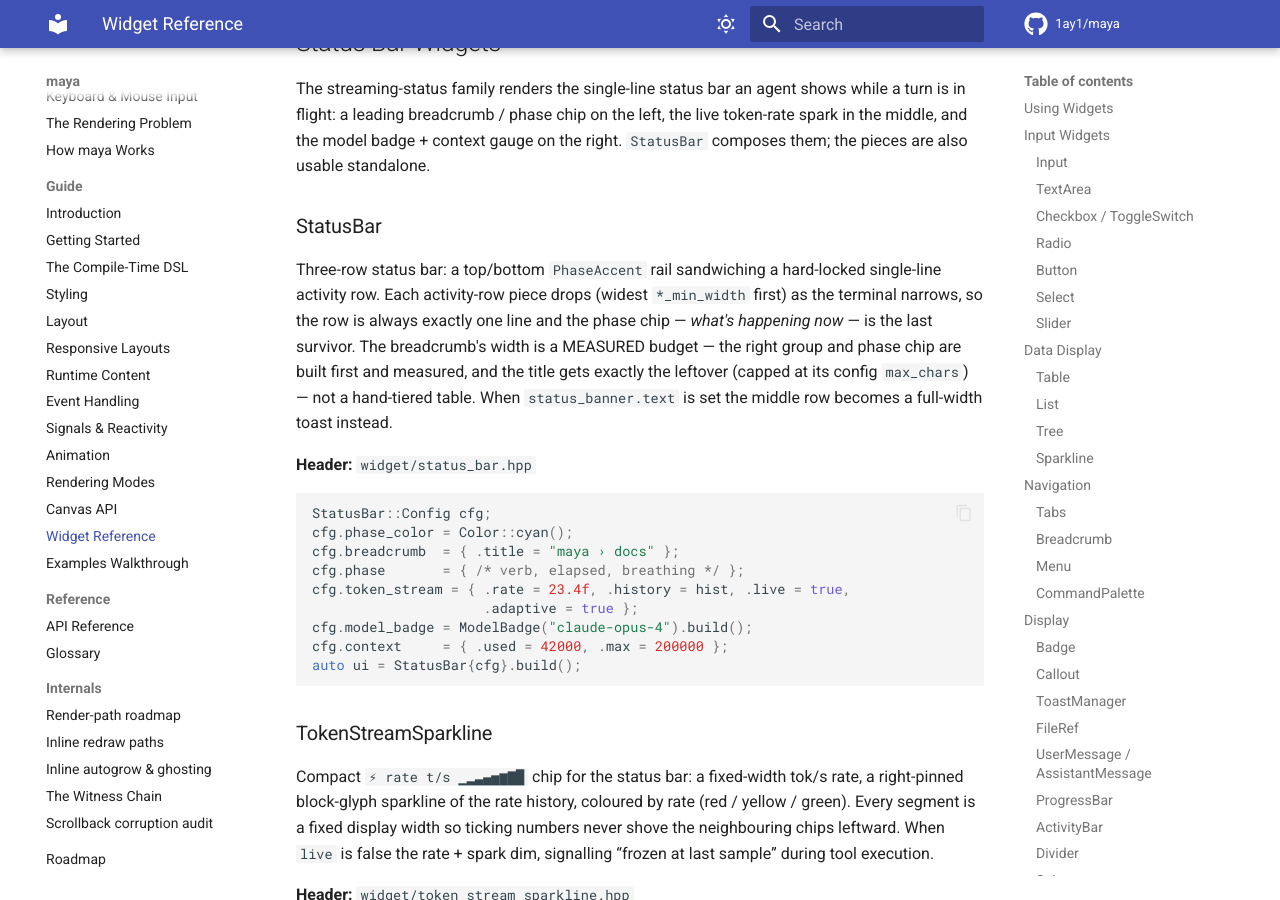
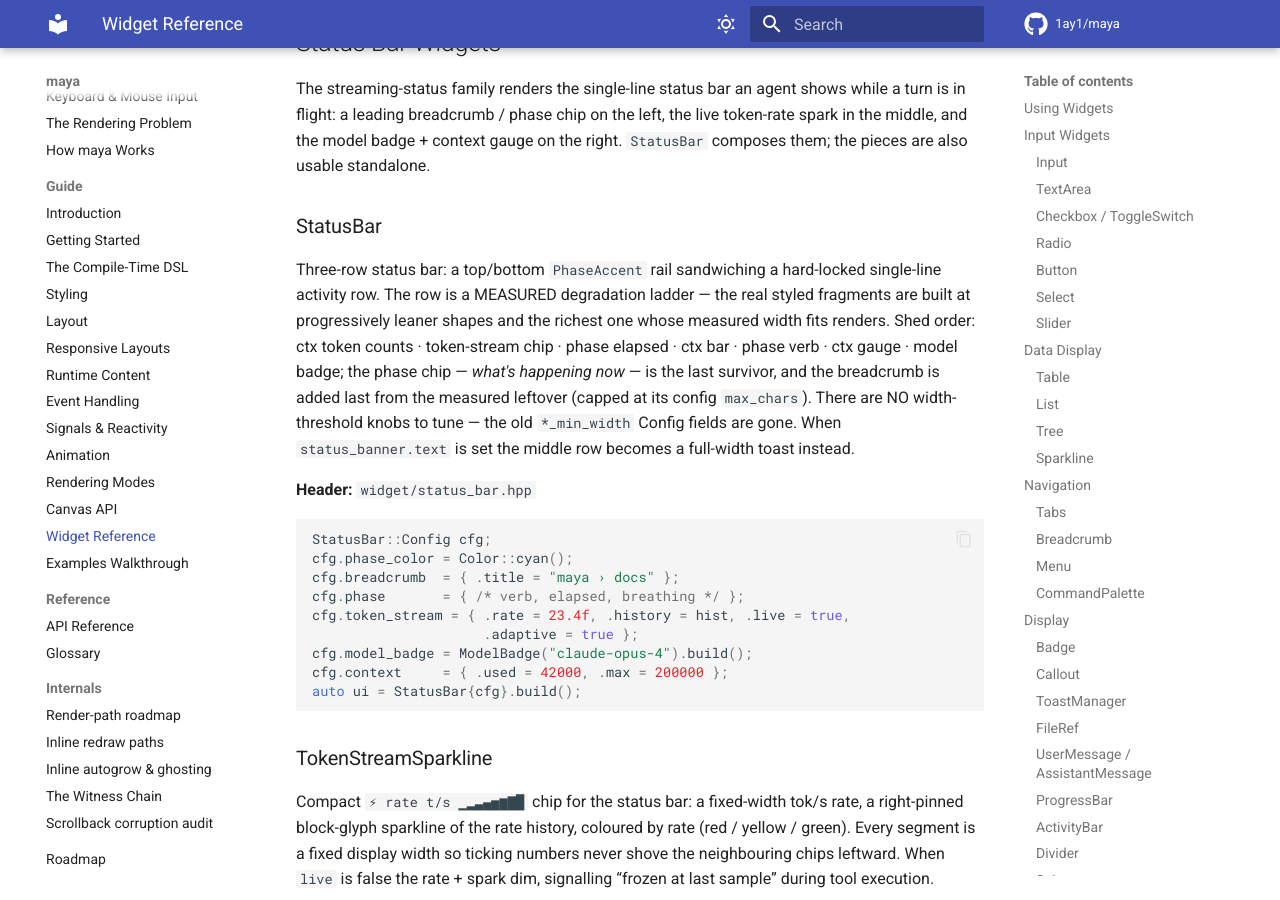
Before and after one commit to 1ay1/maya, an MkDocs documentation site: the page built from docs/13-widgets.md, in a window 1280 px wide and 900 px high, scrolled down 28751 px. Built offline with MkDocs 1.6.1 and Material for MkDocs 9.7.7, drawn with Linux system fonts in a browser that asks for light colours; comment, search, counter and statistics services are not loaded.

Commit message:
widget: no estimates left — the exempted widgets convert too (BREAKING)
The sweep's "left alone with reasons" list is now empty. Everything
that decided layout from a number that could disagree with reality —
threshold knobs, byte counts, build-time budgets — now measures.

StatusBar (BREAKING): the eight *_min_width Config knobs are GONE
(breadcrumb/token_stream/ctx_bar/ctx_tokens/ctx_gauge/model_badge/
phase_verb/phase_elapsed). The activity row is a measured degradation
ladder: the real styled fragments are built at progressively leaner
shapes and the richest one whose measured width fits renders — a
relabeled model badge or a longer verb re-decides by itself, nothing
to tune. Shed order preserved from the old knob ordering (ctx tokens →
stream chip → elapsed → ctx bar → verb → gauge → badge; phase chip
last survivor; breadcrumb added last from the measured leftover).
Hosts that set the knobs must simply delete those lines.

WelcomeScreen: the row budget read cfg.max_rows because build() ran
before the sized RenderContext existed — so fullscreen hosts had to
compute a number the layout engine already knew. The whole layout now
builds inside a component whose render sees the REAL allocated (w, h):
the definite fullscreen slot measures itself, the hint row counts its
lines at the real slot width, and max_rows remains only as the
inline-mode cap (an auto-height root genuinely cannot tell the widget
the terminal is shorter — that constraint is a host input, not an
estimate).

Byte-count width math dies (the drift class UTF-8 makes inevitable):
- bash_tool measured its command header in BYTES against a CELL budget
  (cmd.size() <= avail, suffix.size() as width) with a hand-rolled
  utf8_trunc — a CJK/emoji arg sheared the row. Now string_width +
  truncate_end, cell-exact, helper deleted.
- read_tool did the same for its path header with utf8_trim_head. Now
  string_width + truncate_start (leading …, filename survives).
- activity_indicator charged detail.size() BYTES as chrome — a
  non-ASCII detail starved the byte window. Now string_width.

input/textarea's continuation-byte scans stay: that is cursor motion
over byte buffers (exact editing logic), not width estimation. Digit
padding via .size() stays: digits are ASCII, byte == cell, exact.

Proven: status_bar ladder at 200/150/110/80/60/44/30/18 sheds exactly
in order down to the bare rail; welcome renders full in auto-height;
all eight probe suites green.

```diff
--- a/docs/13-widgets.md
+++ b/docs/13-widgets.md
@@ -1556,12 +1556,14 @@ right. `StatusBar` composes them; the pieces are also usable standalone.
 ### StatusBar
 
 Three-row status bar: a top/bottom `PhaseAccent` rail sandwiching a
-hard-locked single-line activity row. Each activity-row piece drops (widest
-`*_min_width` first) as the terminal narrows, so the row is always exactly one
-line and the phase chip — *what's happening now* — is the last survivor. The
-breadcrumb's width is a MEASURED budget — the right group and phase chip are
-built first and measured, and the title gets exactly the leftover (capped at
-its config `max_chars`) — not a hand-tiered table. When
+hard-locked single-line activity row. The row is a MEASURED degradation
+ladder — the real styled fragments are built at progressively leaner shapes
+and the richest one whose measured width fits renders. Shed order: ctx token
+counts · token-stream chip · phase elapsed · ctx bar · phase verb · ctx
+gauge · model badge; the phase chip — *what's happening now* — is the last
+survivor, and the breadcrumb is added last from the measured leftover
+(capped at its config `max_chars`). There are NO width-threshold knobs to
+tune — the old `*_min_width` Config fields are gone. When
 `status_banner.text` is set the middle row becomes a full-width toast instead.
 
 **Header:** `widget/status_bar.hpp`
```
Also changed, not shown: docs/15-responsive.md (+6 -4 lines), 5 other files.
